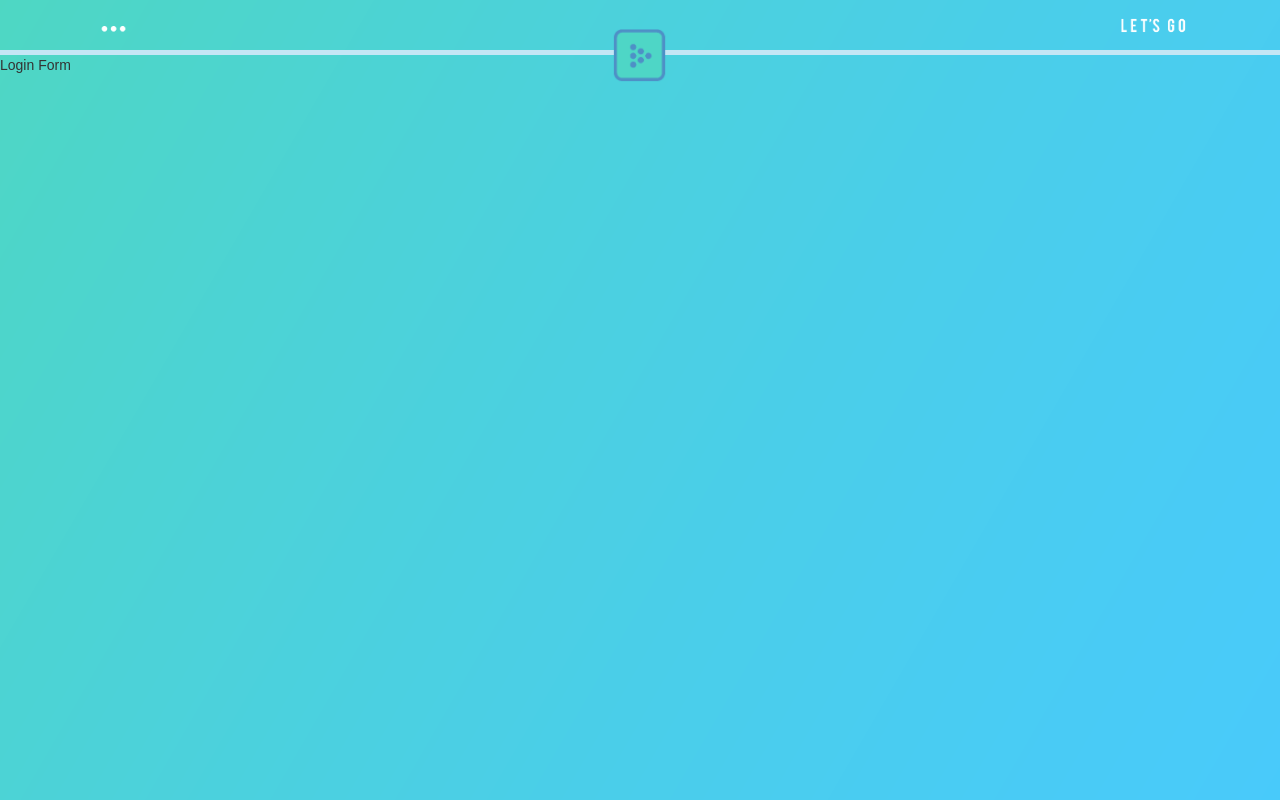
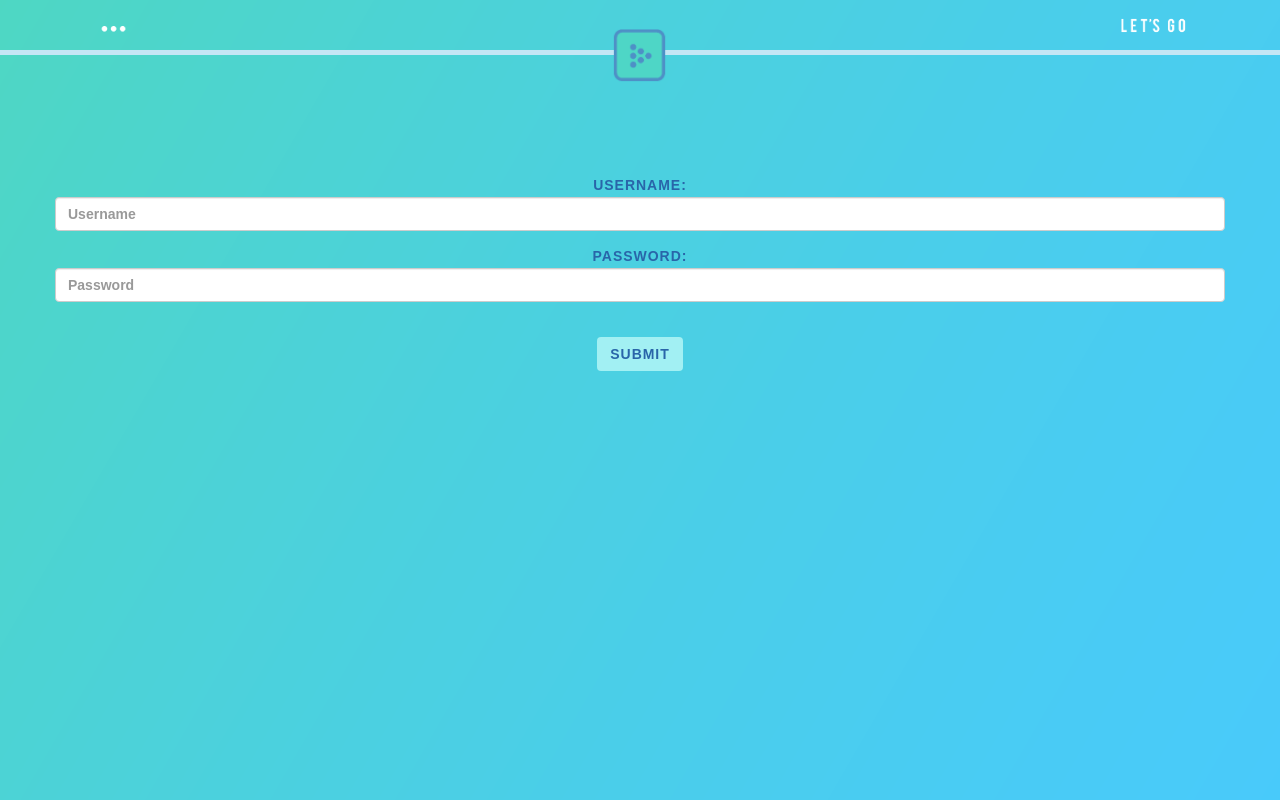
Before and after one commit to LetsGoSocialSyndicate/client-lets-go, a React (Create React App) app: page /login in a window 1280 px wide. Built offline with nearby package versions, Linux system fonts and the light colour scheme.

Commit message:
login form implemented

```diff
--- a/src/assets/styles/Login.css
+++ b/src/assets/styles/Login.css
@@ -1,16 +1,32 @@
-/*
- * Copyright 2018, Socializing Syndicate Corp.
- */
-.login-opt {
+
+.login-form {
+	color: #2965a9;
 	font-size:14px;
 	font-weight: bold;
 	text-align: center;
 	text-decoration: none;
 	text-transform: uppercase;
 	letter-spacing: .07em;
-	border-radius: 0;
-  border: 1px solid #C4E6F5;
-  margin-top: 2rem;
-  margin-bottom: 2rem;
-  width: 100%;
+	justify-content: center;
+  margin-top: 12rem;
 }
+
+.col-form-label {
+  padding-top: 0;
+}
+
+label {
+  margin-bottom: 2px;
+}
+
+.submit {
+	color: #2965a9;
+	background: #a2f0f3;
+	font-size:14px;
+	font-weight: bold;
+	text-align: center;
+	text-decoration: none;
+	text-transform: uppercase;
+	letter-spacing: .07em;
+	margin-top: 2rem;
+}
--- a/src/components/LoginForm.js
+++ b/src/components/LoginForm.js
@@ -1,21 +1,63 @@
 /*
  * Copyright 2018, Socializing Syndicate Corp.
  */
-import React from 'react'
+import React, { Component } from 'react'
 import { connect } from 'react-redux'
 import { bindActionCreators } from 'redux'
 import '../assets/styles/Login.css'
 
 import { loginSubmit } from '../actions/actionAuth'
 
-const LoginForm = (props) => {
-  return (
-    <div className="page">
-      Login Form
-      <form className="form-group">
-      </form>
-    </div>
-  )
+class LoginForm extends Component {
+  constructor(props) {
+    super(props)
+    this.state = {
+      username: '',
+      password: '',
+      token: ''
+    }
+  }
+
+  onusernameChange = (event) => {
+    event.preventDefault()
+    this.setState({ ...this.state, username: event.target.value })
+  }
+
+  onPasswordChange = (event) => {
+    event.preventDefault()
+    this.setState({ ...this.state, password: event.target.value })
+  }
+
+  onSubmit = (event) => {
+    event.preventDefault()
+    this.props.loginSubmit({ username: this.state.username, password: this.state.password })
+  }
+
+  render() {
+    return (
+      <div className="page">
+        <form className="login-form container" onSubmit={this.onSubmit}>
+          <div className="row form-group">
+            <label className="col-form-label">Username:</label>
+            <input className="form-control"
+              placeholder='Username'
+              onChange={this.onusernameChange}
+              value={this.state.username} required />
+          </div>
+          <div className="row form-group">
+            <label className="col-form-label">Password:</label>
+            <input className="form-control"
+              type="password"
+              placeholder='Password'
+              onChange={this.onPasswordChange}
+              value={this.state.password} required />
+          </div>
+          <input className="row btn btn-md submit" type="submit"/>
+          <p>{this.props.error}</p>
+        </form>
+      </div>
+    )
+  }
 }
 
 const mapDispatchToProps = (dispatch) => {
```
